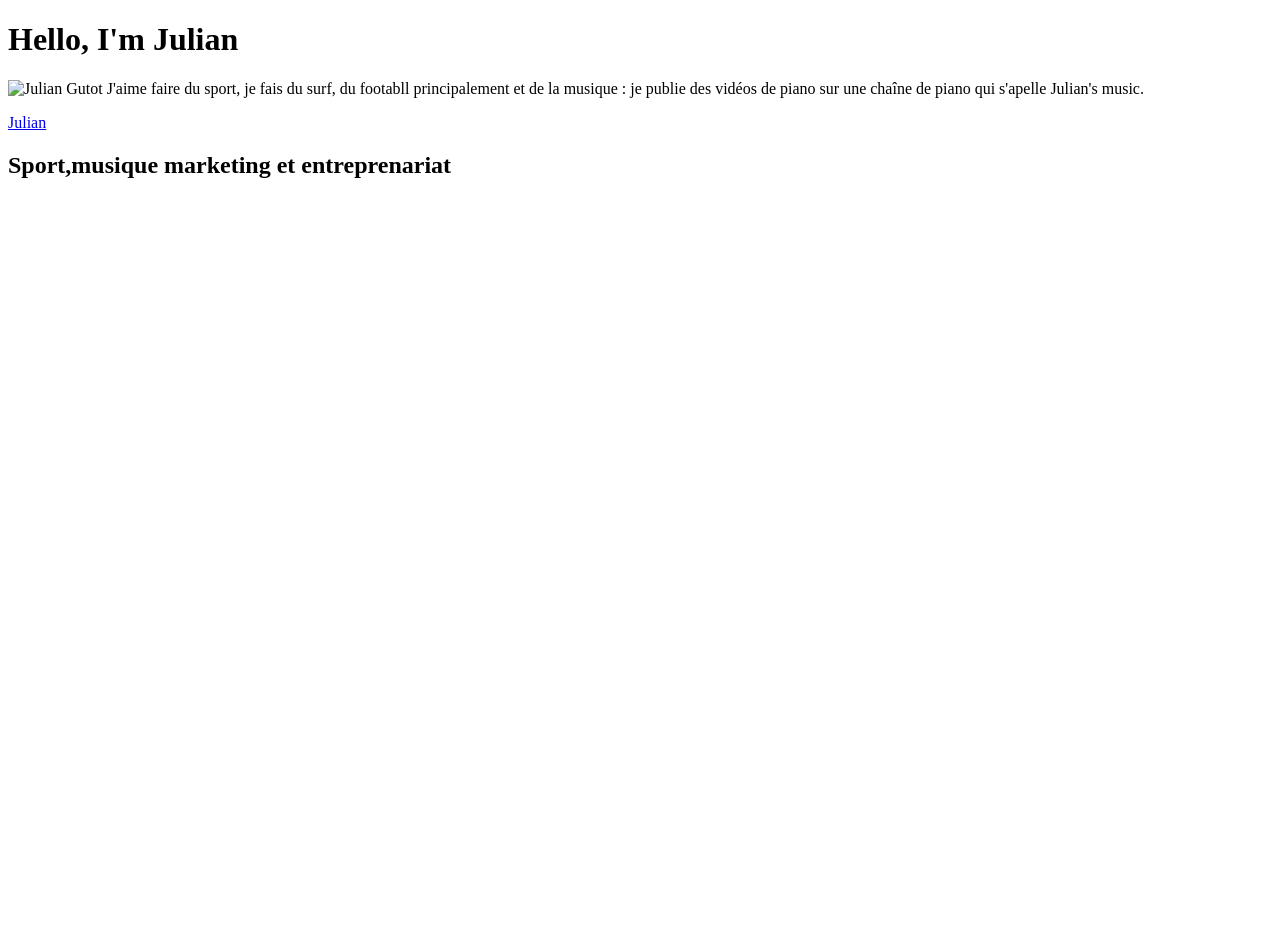
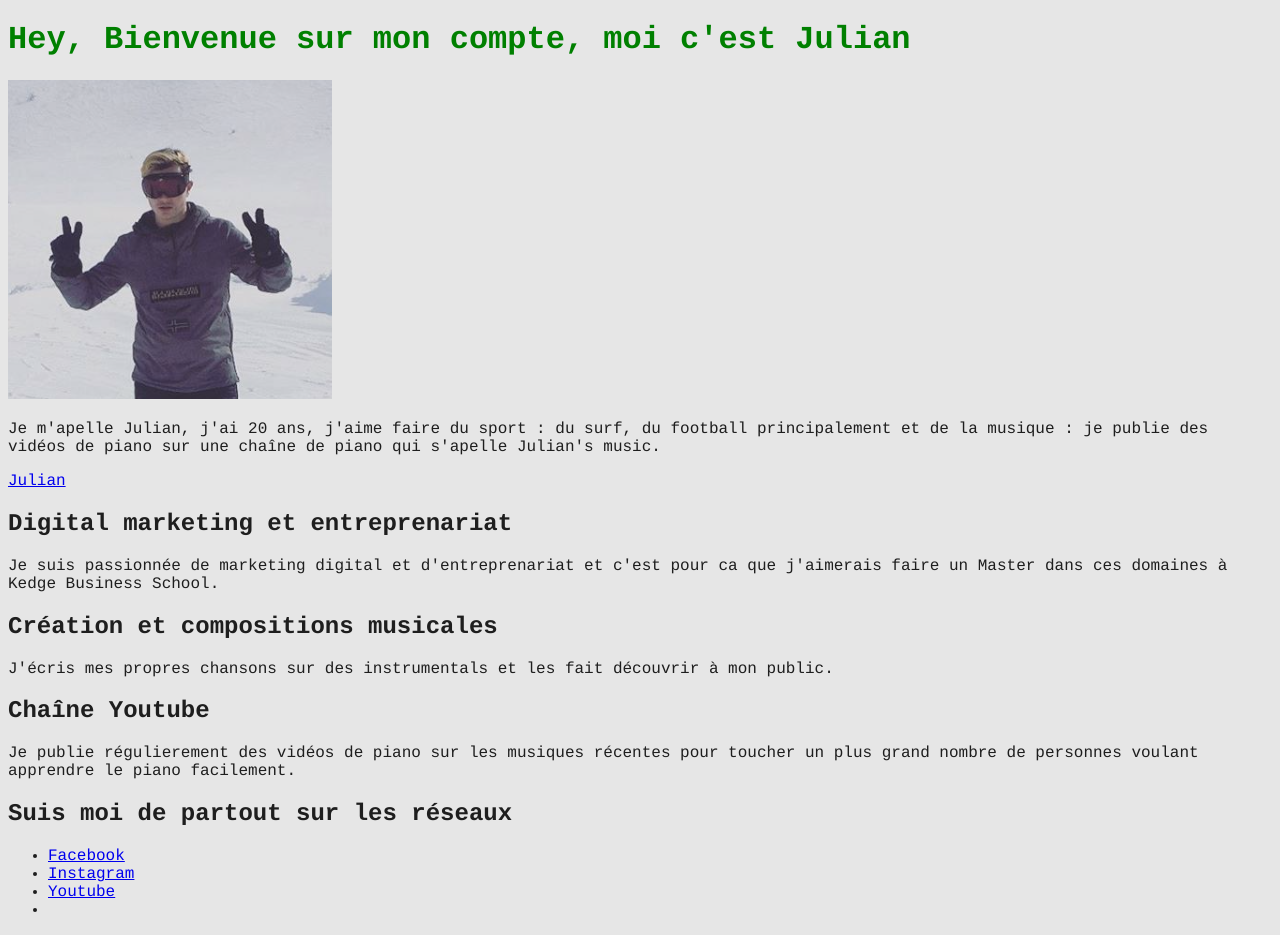
Before and after one commit to julian-guyot/my-profile, a plain HTML site: page index.html in a window 1280 px wide. Before the commit the page ends 800 px from the top, so only its background shows below. Drawn offline with Linux system fonts and the light colour scheme.

Commit message:
Add files via upload

```diff
--- a/index.html
+++ b/index.html
@@ -5,20 +5,48 @@
    <title>Julian Guyot Profile</title>
    <meta name="description" content="Welcome on the profile of Julian">
    <meta charset="UTF-8">
+   <link rel="stylesheet" href="style.css">
+
 </head>
 
 <body>
 
-   <h1>Hello, I'm Julian </h1>
-   <img src="images/profile.jpg" alt="Julian Gutot"
+   <h1>Hey, Bienvenue sur mon compte, moi c'est Julian </h1>
+   <img src="images/profile.png" alt="Julian Guyot">
    <p>
-     J'aime faire du sport, je fais du surf, du footabll principalement et de la musique : je publie des vidéos de piano sur une chaîne de piano qui s'apelle Julian's music.
+
+     Je m'apelle Julian, j'ai 20 ans, j'aime faire du sport : du surf, du football principalement et de la musique : je publie des vidéos de piano sur une chaîne de piano qui s'apelle Julian's music.
    <p>
    <a href="http://lewagon.com" target="_blank">Julian</a>
 
-   <h2>Sport,musique marketing et entreprenariat</h2>
+   <h2>Digital marketing et entreprenariat</h2>
+   <p>
+      Je suis passionnée de marketing digital et d'entreprenariat et c'est pour ca que j'aimerais faire un Master dans ces domaines à Kedge Business School.
    </p>
 
-</body>
+   <h2>Création et compositions musicales</h2>
+   <p>
+      J'écris mes propres chansons sur des instrumentals et les fait découvrir à mon public.
+   </p>
+
+   <h2>Chaîne Youtube</h2>
+   <p>
+      Je publie régulierement des vidéos de piano sur les musiques récentes pour toucher un plus grand nombre de personnes voulant apprendre le piano facilement.
+   </p>
+
+   <h2>Suis moi de partout sur les réseaux</h2>
+   <ul>
+     <li>
+      <a href="https://www.facebook.com/julian.guyot.3">Facebook</a>
+        </li>
+        <li>
+      <a href="https://www.instagram.com/julian_guyot/">Instagram</a>
+        </li>
+      <li>
+      <a href="https://www.youtube.com/channel/UCpUp3uBzqsa_wKu7C9Wtsog/videos?view_as=subscriber">Youtube</a>
+        </li>
+         <li>
+       </ul>
+  </body>
 
 </html>
--- /dev/null
+++ b/style.css
@@ -0,0 +1,10 @@
+body {
+  background-color: rgb(230, 230, 230);
+  color:rgb(30, 30, 30);
+  font-family: Courier
+}
+
+h1 {
+	color : green;
+	font font-family : helvetica;
+	}
```
